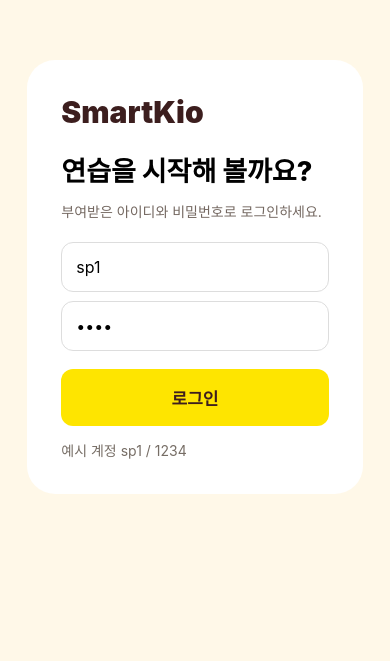
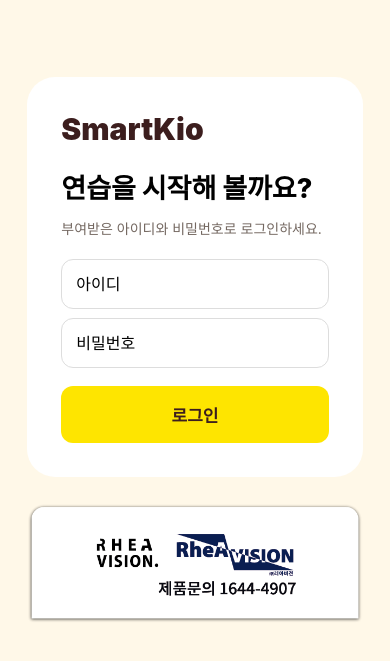
Before and after one commit to yangchanghun/smartkio, a React Native app in the folder apps/kiosk-app/: screen / in a window 390 px wide. Shown: the part 145-806 px from the top of the page. Built offline with nearby package versions, Linux system fonts and the light colour scheme; no server answers.

Commit message:
feat(kiosk): update login branding

```diff
--- a/apps/kiosk-app/src/screens/LoginScreen.tsx
+++ b/apps/kiosk-app/src/screens/LoginScreen.tsx
@@ -1,5 +1,6 @@
 import { useState } from "react";
 import {
+  Image,
   Pressable,
   SafeAreaView,
   StyleSheet,
@@ -13,8 +14,8 @@
 }: {
   onLogin: (s: Session) => Promise<void>;
 }) {
-  const [u, setU] = useState("sp1"),
-    [p, setP] = useState("1234"),
+  const [u, setU] = useState(""),
+    [p, setP] = useState(""),
     [e, setE] = useState("");
   const submit = async () => {
     try {
@@ -46,8 +47,14 @@
         <Pressable style={s.btn} onPress={submit}>
           <Text style={s.btnText}>로그인</Text>
         </Pressable>
-        <Text style={s.error}>{e || "예시 계정 sp1 / 1234"}</Text>
+        {e ? <Text style={s.error}>{e}</Text> : null}
       </View>
+      <Image
+        source={require("../../assets/branding/rhea-vision-contact.png")}
+        style={s.partnerImage}
+        resizeMode="contain"
+        accessibilityLabel="RHEA VISION 제품문의 1644-4907"
+      />
     </SafeAreaView>
   );
 }
@@ -85,4 +92,10 @@
   },
   btnText: { fontWeight: "900", fontSize: 17, color: "#3c1e1e" },
   error: { marginTop: 14, color: "#766d65" },
+  partnerImage: {
+    position: "absolute",
+    bottom: 24,
+    width: "86%",
+    aspectRatio: 622 / 224,
+  },
 });
--- a/apps/kiosk-app/src/screens/MenuScreen.tsx
+++ b/apps/kiosk-app/src/screens/MenuScreen.tsx
@@ -86,6 +86,16 @@
         numColumns={columns}
         keyExtractor={([id]) => id}
         contentContainerStyle={[s.grid, { padding: gridPadding }]}
+        ListFooterComponent={
+          <View style={s.partnerFooter}>
+            <Image
+              source={require("../../assets/branding/rhea-vision-contact.png")}
+              style={s.partnerImage}
+              resizeMode="contain"
+              accessibilityLabel="RHEA VISION 제품문의 1644-4907"
+            />
+          </View>
+        }
         renderItem={({ item: [id, title, color] }) => (
           <Pressable
             style={[
@@ -109,9 +119,9 @@
                           ? onStartKtx
                           : id === "flight"
                             ? onStartFlight
-                          : id === "pay"
-                            ? onStartKakaoPay
-                        : undefined
+                            : id === "pay"
+                              ? onStartKakaoPay
+                              : undefined
             }
           >
             <View
@@ -167,7 +177,9 @@
                   <Text style={s.payWord}>pay</Text>
                 </View>
               ) : id === "flight" ? (
-                <View style={s.payIcon}><Text style={{fontSize:54}}>✈️</Text></View>
+                <View style={s.payIcon}>
+                  <Text style={{ fontSize: 54 }}>✈️</Text>
+                </View>
               ) : null}
             </View>
             <Text
@@ -179,7 +191,7 @@
                 id === "pay" && s.dark,
                 id === "gov24" && s.govTitle,
                 id === "ktx" && s.ktxTitle,
-                id === "flight" && {color:"white"},
+                id === "flight" && { color: "white" },
               ]}
             >
               {title}
@@ -248,6 +260,16 @@
   logout: { marginTop: 7, fontWeight: "800" },
   logoutMobile: { marginTop: 0, padding: 7, fontSize: 12 },
   grid: { paddingBottom: 24 },
+  partnerFooter: {
+    width: "86%",
+    alignItems: "center",
+    paddingTop: 18,
+    paddingBottom: 0,
+  },
+  partnerImage: {
+    width: "100%",
+    aspectRatio: 622 / 224,
+  },
   card: {
     minHeight: 275,
     borderRadius: 20,
@@ -326,7 +348,16 @@
   ktxIconCompact: { width: 90, height: 90, borderRadius: 18 },
   ktxIconMobile: { width: 66, height: 66, borderRadius: 14 },
   ktxTitle: { color: "#172b45" },
-  payIcon: { width: 94, height: 78, borderRadius: 22, backgroundColor: "white", flexDirection: "row", alignItems: "center", justifyContent: "center", gap: 5 },
+  payIcon: {
+    width: 94,
+    height: 78,
+    borderRadius: 22,
+    backgroundColor: "white",
+    flexDirection: "row",
+    alignItems: "center",
+    justifyContent: "center",
+    gap: 5,
+  },
   payBubble: { color: "#cbb9ff", fontSize: 26 },
   payWord: { color: "#111", fontSize: 27, fontWeight: "900" },
 });
```
Also changed, not shown: apps/kiosk-app/assets/branding/rhea-vision-contact.png (added).
